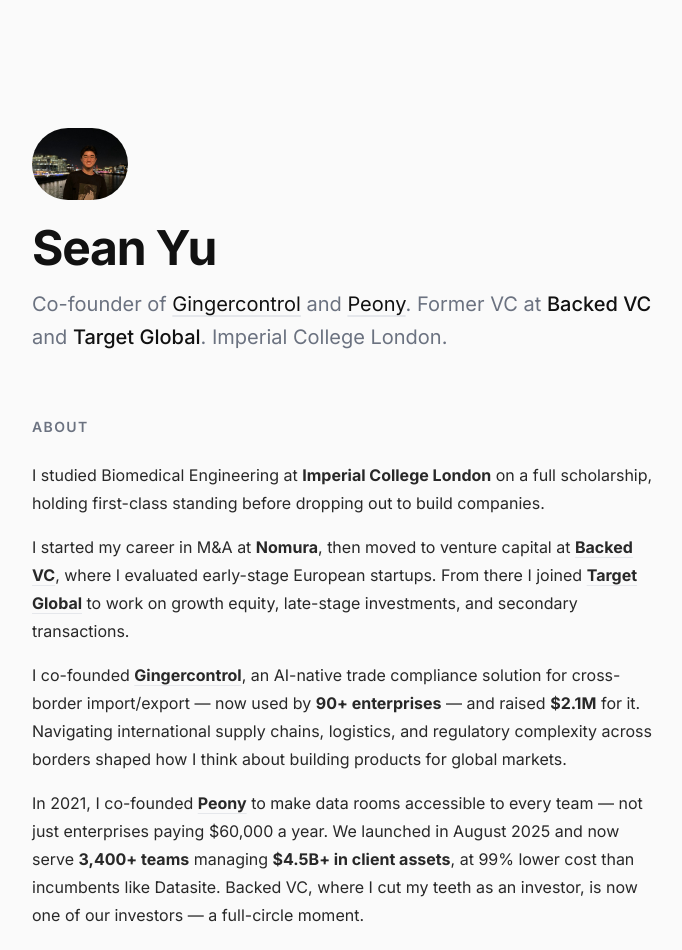
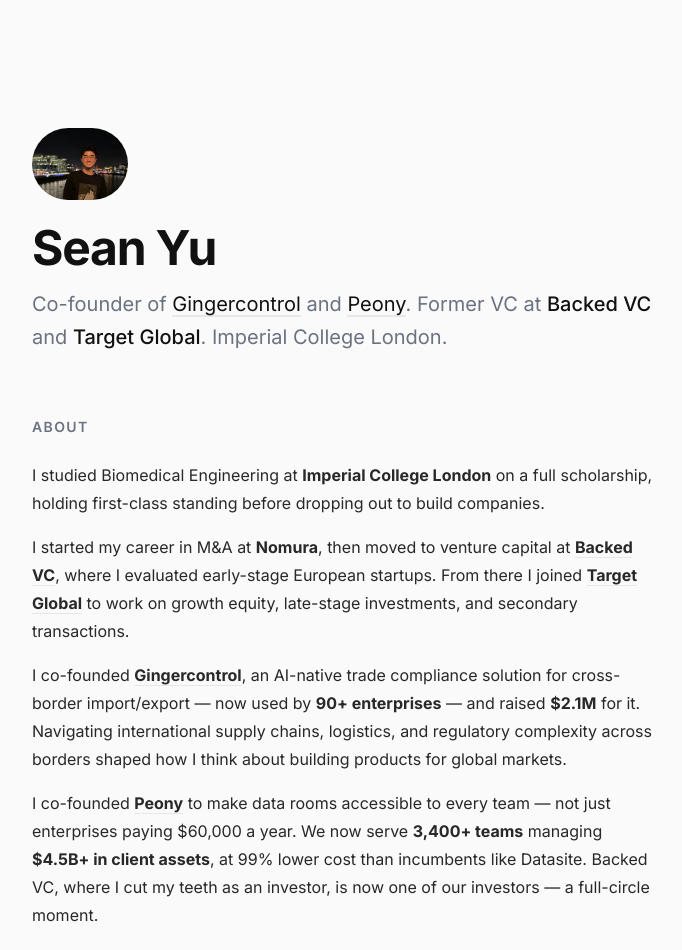
Before and after one commit to lolzfag/seanyu-site, a Next.js app: page / in a window 1280 px wide. Shown: the top 950 px of the page, without its empty margins (296-978 px from the left). Built offline with nearby package versions, Linux system fonts and the light colour scheme.

Commit message:
Remove launch dates and founding years
Co-Authored-By: Claude Opus 4.6 (1M context) <noreply@anthropic.com>

```diff
--- a/src/app/page.tsx
+++ b/src/app/page.tsx
@@ -94,7 +94,7 @@ export default function Home() {
               how I think about building products for global markets.
             </p>
             <p>
-              In 2021, I co-founded{" "}
+              I co-founded{" "}
               <a
                 href="https://peony.ink"
                 className="underline underline-offset-4 decoration-border hover:decoration-foreground transition-colors"
@@ -102,7 +102,7 @@ export default function Home() {
                 <strong>Peony</strong>
               </a>{" "}
               to make data rooms accessible to every team — not just enterprises
-              paying $60,000 a year. We launched in August 2025 and now serve{" "}
+              paying $60,000 a year. We now serve{" "}
               <strong>3,400+ teams</strong> managing{" "}
               <strong>$4.5B+ in client assets</strong>, at 99% lower cost than
               incumbents like Datasite. Backed VC, where I cut my teeth as an
@@ -261,7 +261,7 @@ export default function Home() {
                   <strong>3,400+ teams</strong>, $4.5B+ in client assets
                 </li>
                 <li>
-                  <strong>99.96% uptime</strong> since August 2025 launch
+                  <strong>99.96% uptime</strong> since launch
                 </li>
                 <li>
                   Median setup: <strong>4 minutes 19 seconds</strong>
```
Also changed, not shown: public/llms-full.txt, public/llms.txt.
